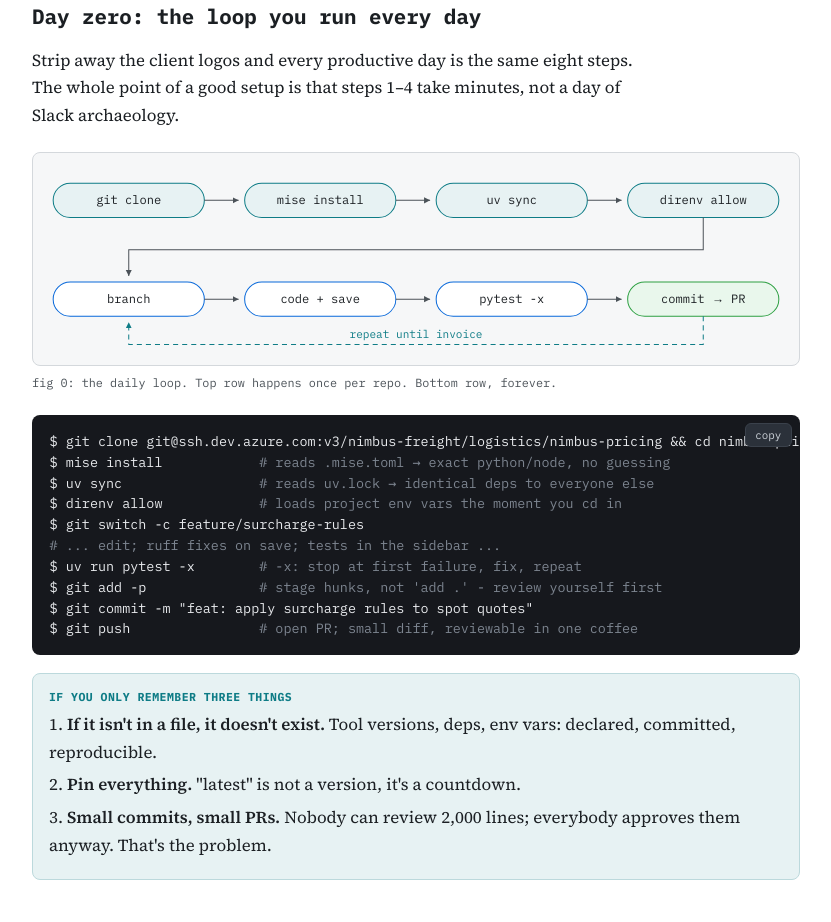
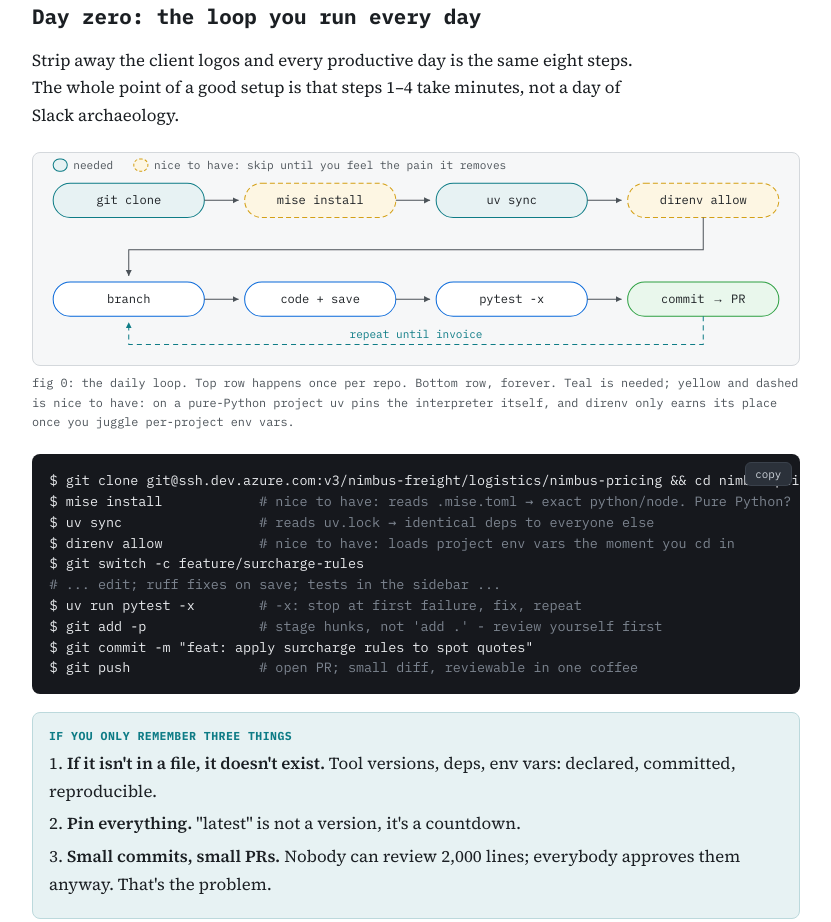
Before and after one commit to d-one/collaboration-bootcamp, a plain HTML site: page setup-survival-guide/index.html in a window 1280 px wide. Shown: the part 1363-2285 px from the top of the page, without its empty margins (368-1199 px from the left). Drawn offline with Linux system fonts and the light colour scheme.

Commit message:
Setup guide: mark optional steps in the daily loop, add suggestions-not-checklist note
Co-Authored-By: Claude Fable 5.1 <noreply@anthropic.com>

```diff
--- a/setup-survival-guide/index.html
+++ b/setup-survival-guide/index.html
@@ -264,17 +264,20 @@ This guide pins exact tool versions (Python 3.14.6, uv 0.11.21, Node 24.16.0, Po
     <p>Strip away the client logos and every productive day is the same eight steps. The whole point of a good setup is that steps 1–4 take minutes, not a day of Slack archaeology.</p>
   </div>
   <figure class="wide">
-    <svg viewBox="0 0 760 210" xmlns="http://www.w3.org/2000/svg" role="img" aria-label="The daily development loop: clone, mise install, uv sync, direnv allow, branch, code, test, commit and PR, with a repeat arrow back to branch">
+    <svg viewBox="0 0 760 210" xmlns="http://www.w3.org/2000/svg" role="img" aria-label="The daily development loop: clone, mise install (nice to have), uv sync, direnv allow (nice to have), branch, code, test, commit and PR, with a repeat arrow back to branch">
       <defs>
         <marker id="arr" markerWidth="8" markerHeight="8" refX="6" refY="3" orient="auto"><path d="M0,0 L6,3 L0,6 z" fill="#4b5258"/></marker>
         <marker id="arrA" markerWidth="8" markerHeight="8" refX="6" refY="3" orient="auto"><path d="M0,0 L6,3 L0,6 z" fill="#0e7c86"/></marker>
       </defs>
       <g font-family="IBM Plex Mono" font-size="12">
+        <!-- legend -->
+        <rect x="20" y="6" width="14" height="12" rx="6" fill="#e7f2f3" stroke="#0e7c86"/><text x="40" y="16" fill="#4b5258" font-size="11">needed</text>
+        <rect x="100" y="6" width="14" height="12" rx="6" fill="#fdf6e3" stroke="#d4a017" stroke-dasharray="3 2"/><text x="120" y="16" fill="#4b5258" font-size="11">nice to have: skip until you feel the pain it removes</text>
         <!-- row 1 -->
         <rect x="20"  y="30" width="150" height="34" rx="17" fill="#e7f2f3" stroke="#0e7c86"/><text x="95"  y="51" text-anchor="middle" fill="#1b1f23">git clone</text>
-        <rect x="210" y="30" width="150" height="34" rx="17" fill="#e7f2f3" stroke="#0e7c86"/><text x="285" y="51" text-anchor="middle" fill="#1b1f23">mise install</text>
+        <rect x="210" y="30" width="150" height="34" rx="17" fill="#fdf6e3" stroke="#d4a017" stroke-dasharray="5 3"/><text x="285" y="51" text-anchor="middle" fill="#1b1f23">mise install</text>
         <rect x="400" y="30" width="150" height="34" rx="17" fill="#e7f2f3" stroke="#0e7c86"/><text x="475" y="51" text-anchor="middle" fill="#1b1f23">uv sync</text>
-        <rect x="590" y="30" width="150" height="34" rx="17" fill="#e7f2f3" stroke="#0e7c86"/><text x="665" y="51" text-anchor="middle" fill="#1b1f23">direnv allow</text>
+        <rect x="590" y="30" width="150" height="34" rx="17" fill="#fdf6e3" stroke="#d4a017" stroke-dasharray="5 3"/><text x="665" y="51" text-anchor="middle" fill="#1b1f23">direnv allow</text>
         <line x1="170" y1="47" x2="204" y2="47" stroke="#4b5258" marker-end="url(#arr)"/>
         <line x1="360" y1="47" x2="394" y2="47" stroke="#4b5258" marker-end="url(#arr)"/>
         <line x1="550" y1="47" x2="584" y2="47" stroke="#4b5258" marker-end="url(#arr)"/>
@@ -293,12 +296,12 @@ This guide pins exact tool versions (Python 3.14.6, uv 0.11.21, Node 24.16.0, Po
         <text x="380" y="184" text-anchor="middle" fill="#0e7c86" font-size="11">repeat until invoice</text>
       </g>
     </svg>
-    <figcaption>fig 0: the daily loop. Top row happens once per repo. Bottom row, forever.</figcaption>
+    <figcaption>fig 0: the daily loop. Top row happens once per repo. Bottom row, forever. Teal is needed; yellow and dashed is nice to have: on a pure-Python project uv pins the interpreter itself, and direnv only earns its place once you juggle per-project env vars.</figcaption>
   </figure>
   <div class="codewrap"><button class="copy">copy</button><pre><code>$ git clone git@ssh.dev.azure.com:v3/nimbus-freight/logistics/nimbus-pricing &amp;&amp; cd nimbus-pricing
-$ mise install            <span class="cm"># reads .mise.toml → exact python/node, no guessing</span>
+$ mise install            <span class="cm"># nice to have: reads .mise.toml → exact python/node. Pure Python? uv pins the interpreter itself</span>
 $ uv sync                 <span class="cm"># reads uv.lock → identical deps to everyone else</span>
-$ direnv allow            <span class="cm"># loads project env vars the moment you cd in</span>
+$ direnv allow            <span class="cm"># nice to have: loads project env vars the moment you cd in</span>
 $ git switch -c feature/surcharge-rules
 <span class="cm"># ... edit; ruff fixes on save; tests in the sidebar ...</span>
 $ uv run pytest -x        <span class="cm"># -x: stop at first failure, fix, repeat</span>
@@ -499,6 +502,11 @@ $ git clone ... &amp;&amp; cd nimbus-pricing &amp;&amp; mise install &amp;&amp;
   <h2>Setup that pays rent: configs worth stealing</h2>
   <div class="content">
     <p>Six small files. Together they <em>are</em> the bootstrap from fig 1. Put them in a <code>dotfiles</code> repo today, even an ugly one. Every comment below is load-bearing.</p>
+  </div>
+  <div class="note"><span class="lbl">SUGGESTIONS, NOT A CHECKLIST</span>
+    <p>These are pieces of a puzzle, not a mandate. Once you understand what each file does, assemble your own. The core you actually need: a committed lockfile (<code>uv.lock</code>), lint/format/test config in <code>pyproject.toml</code>, and pre-commit with secret scanning. The <code>Brewfile</code>, <code>.mise.toml</code> and <code>.envrc</code> are nice to have. On a pure-Python project uv already pins the interpreter, so mise is overkill, and a plain <code>.env</code> covers most env-var needs until you work across several clients. Add a piece when you feel the pain it removes, not before.</p>
+  </div>
+  <div class="content">
     <h3>1 · Brewfile: the machine, declared</h3>
   </div>
   <div class="codewrap"><button class="copy">copy</button><pre><code><span class="cm"># ~/dotfiles/Brewfile - restore with: brew bundle --file=Brewfile</span>
```
